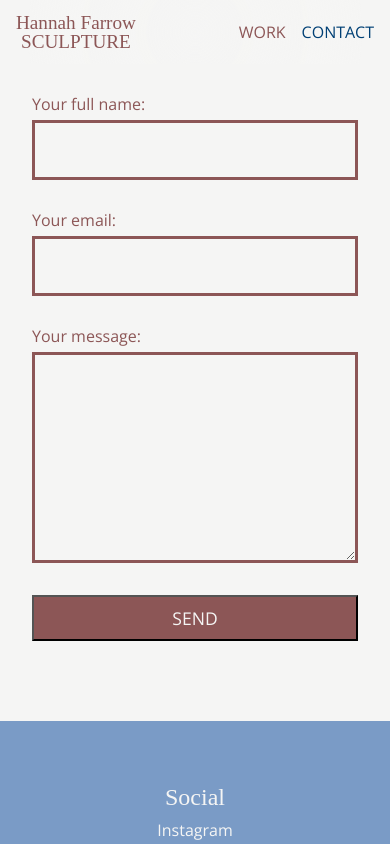
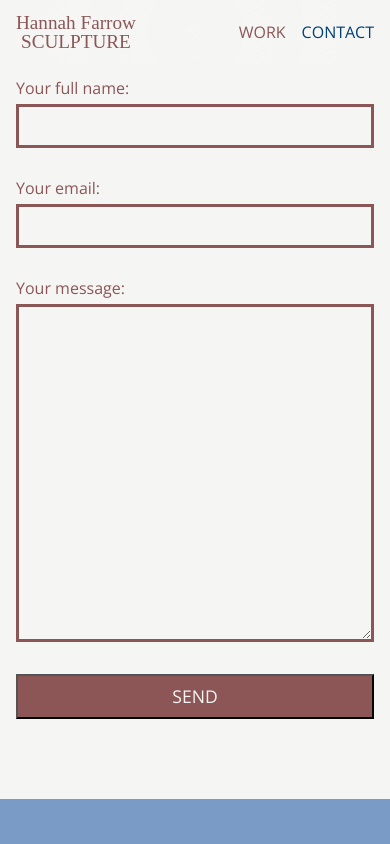
Before and after one commit to JoeBaldwin90/sculpture-artist, a React (Create React App) app: page /contact in a window 390 px wide. Shown: the top 844 px of the page. Built offline with nearby package versions, Linux system fonts and the light colour scheme; a web font is replaced by a local one.

Commit message:
Responsive contact form and bot protection

```diff
--- a/src/components/contact/Contact.js
+++ b/src/components/contact/Contact.js
@@ -1,7 +1,6 @@
 import React, { Fragment } from "react";
 import Footer from "../footer/Footer";
 import {
-  Form,
   FormInput,
   FormText,
   Label,
@@ -13,7 +12,7 @@ const Contact = () => {
   return (
     <Fragment>
       <FormContainer>
-        <Form action='https://formspree.io/moqkejgp' method='POST'>
+        <form action='https://formspree.io/moqkejgp' method='POST'>
           <Label>
             Your full name:
             <FormInput type='text' name='name' />
@@ -26,8 +25,10 @@ const Contact = () => {
             Your message:
             <FormText name='message'></FormText>
           </Label>
+          <input type='text' name='_gotcha' style={{ display: "none" }} />
           <SubmitButton type='submit'>Send</SubmitButton>
-        </Form>
+          <input type='hidden' name='_next' value='http://localhost:8080/' />
+        </form>
       </FormContainer>
       <Footer />
     </Fragment>
--- a/src/components/contact/ContactStyles.js
+++ b/src/components/contact/ContactStyles.js
@@ -6,9 +6,10 @@ export const FormContainer = styled.section`
   padding: 6em 2em 5em 2em;
   max-width: 720px;
   margin: 0 auto;
+  @media (max-width: 425px) {
+    padding: 5em 1em 5em 1em;
+  }
 `;
-
-export const Form = styled.form``;
 
 export const FormInput = styled.input`
   font-family: ${fonts.body};
@@ -22,6 +23,10 @@ export const FormInput = styled.input`
   padding: 1em;
   margin-top: 0.5em;
   margin-bottom: 2em;
+
+  @media (max-width: 425px) {
+    padding: 0.5em;
+  }
 `;
 
 export const FormText = styled.textarea`
@@ -36,7 +41,11 @@ export const FormText = styled.textarea`
   padding: 1em;
   margin-top: 0.5em;
   margin-bottom: 2em;
-  height: 25vh;
+  height: 40vh;
+
+  @media (max-width: 425px) {
+    padding: 0.5em;
+  }
 `;
 
 export const Label = styled.label`
```
